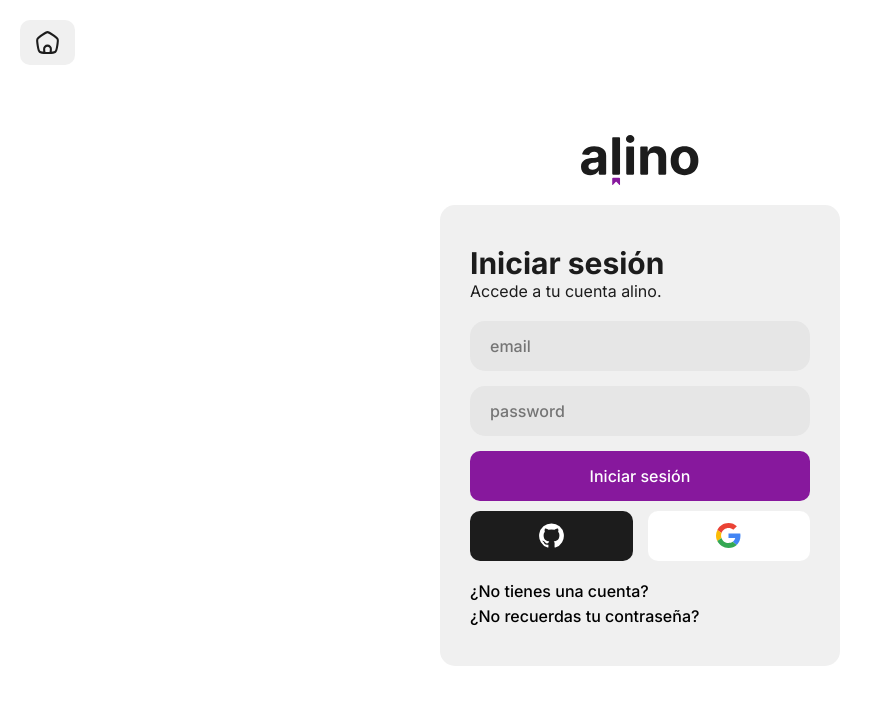
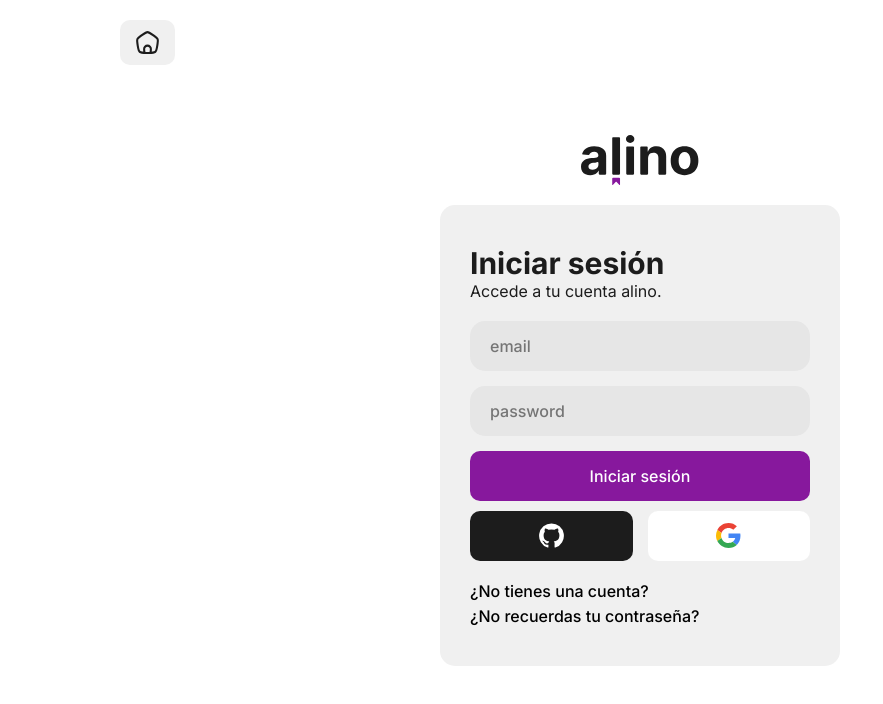
Before and after one commit to AgustinManelli/alino, a Next.js app: page /sign-in in a window 1280 px wide. Shown: the top 704 px of the page, without its empty margins (0-883 px from the left). Built offline with nearby package versions, Linux system fonts and the light colour scheme; no server answers.

Commit message:
update auth page

```diff
--- a/src/app/(auth)/auth.module.css
+++ b/src/app/(auth)/auth.module.css
@@ -22,7 +22,7 @@
 .backButton {
   position: absolute;
   top: 20px;
-  left: 20px;
+  left: 120px;
   display: flex;
   width: fit-content;
   height: fit-content;
@@ -39,7 +39,7 @@
   flex-direction: column;
 }
 
-@media (max-width: 500px) {
+@media (max-width: 640px) {
   .container {
     padding: 0px 20px 0px 20px;
   }
@@ -48,4 +48,7 @@
     max-width: initial;
     width: 100%;
   }
+  .backButton {
+    left: 20px;
+  }
 }
--- a/src/app/(auth)/sign-in/login-form.tsx
+++ b/src/app/(auth)/sign-in/login-form.tsx
@@ -5,7 +5,7 @@ import { LoginUserInput, loginUserSchema } from "@/lib/user-schema";
 import { signInWithEmailAndPassword } from "@/lib/auth/actions";
 import { toast } from "sonner";
 import { SubmitHandler, useForm } from "react-hook-form";
-import { useTransition } from "react";
+import { useEffect, useTransition } from "react";
 import { zodResolver } from "@hookform/resolvers/zod";
 import { useRouter } from "next/navigation";
 import { GithubIcon, GoogleIcon, LoadingIcon } from "@/lib/ui/icons";
```
